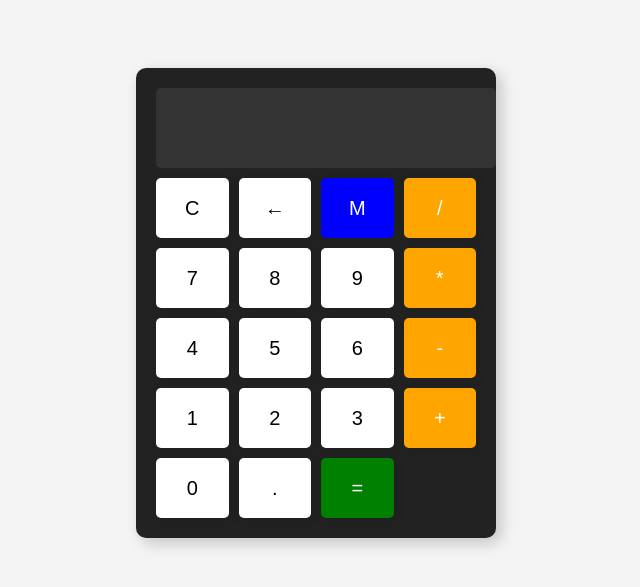
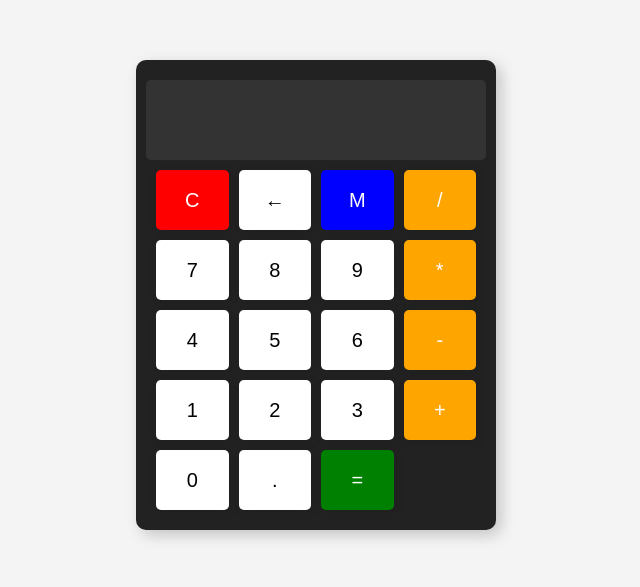
Before and after one commit to XyedUmair/Calculater, a plain HTML site: page calcular.html in a window 1280 px wide. Shown: the part 105-692 px from the top of the page, without its empty margins (324-964 px from the left). Drawn offline with Linux system fonts and the light colour scheme.

Commit message:
Update calcular.html
Same editing

```diff
--- a/calcular.html
+++ b/calcular.html
@@ -11,6 +11,7 @@
             align-items: center;
             height: 100vh;
             background-color: #f4f4f4;
+            margin: 0;
         }
         .calculator {
             width: 320px;
@@ -18,7 +19,9 @@
             background: #222;
             border-radius: 10px;
             box-shadow: 5px 5px 15px rgba(0, 0, 0, 0.2);
-            text-align: center;
+            display: flex;
+            flex-direction: column;
+            align-items: center;
         }
         input {
             width: 100%;
@@ -36,6 +39,7 @@
             display: grid;
             grid-template-columns: repeat(4, 1fr);
             gap: 10px;
+            width: 100%;
         }
         button {
             width: 100%;
@@ -59,13 +63,17 @@
             background: blue;
             color: white;
         }
+        .delete {
+            background: red;
+            color: white;
+        }
     </style>
 </head>
 <body>
     <div class="calculator">
         <input type="text" id="display" readonly>
         <div class="buttons">
-            <button onclick="clearDisplay()">C</button>
+            <button class="delete" onclick="clearDisplay()">C</button>
             <button onclick="backspace()">←</button>
             <button class="memory" onclick="memorySave()">M</button>
             <button class="operator" onclick="appendToDisplay('/')">/</button>
```
